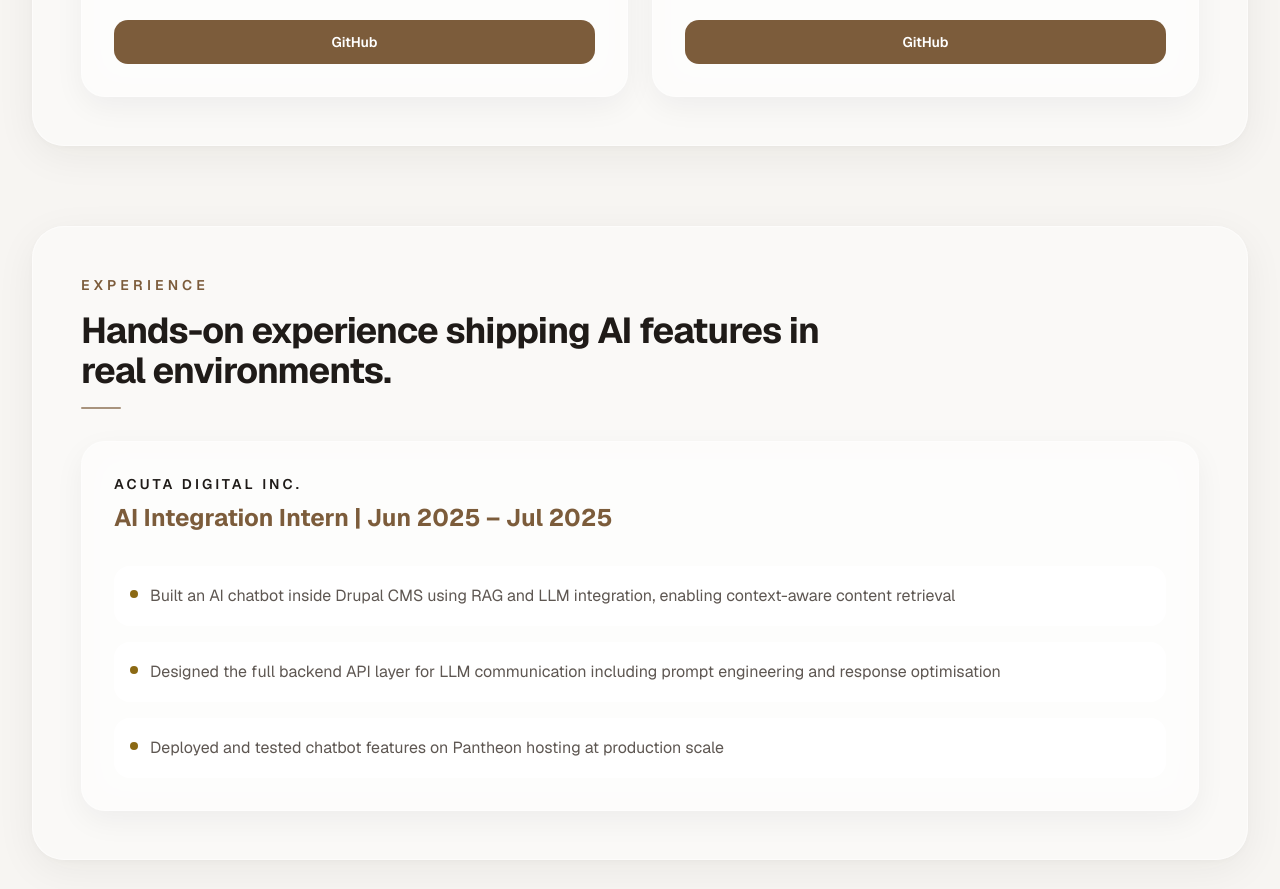
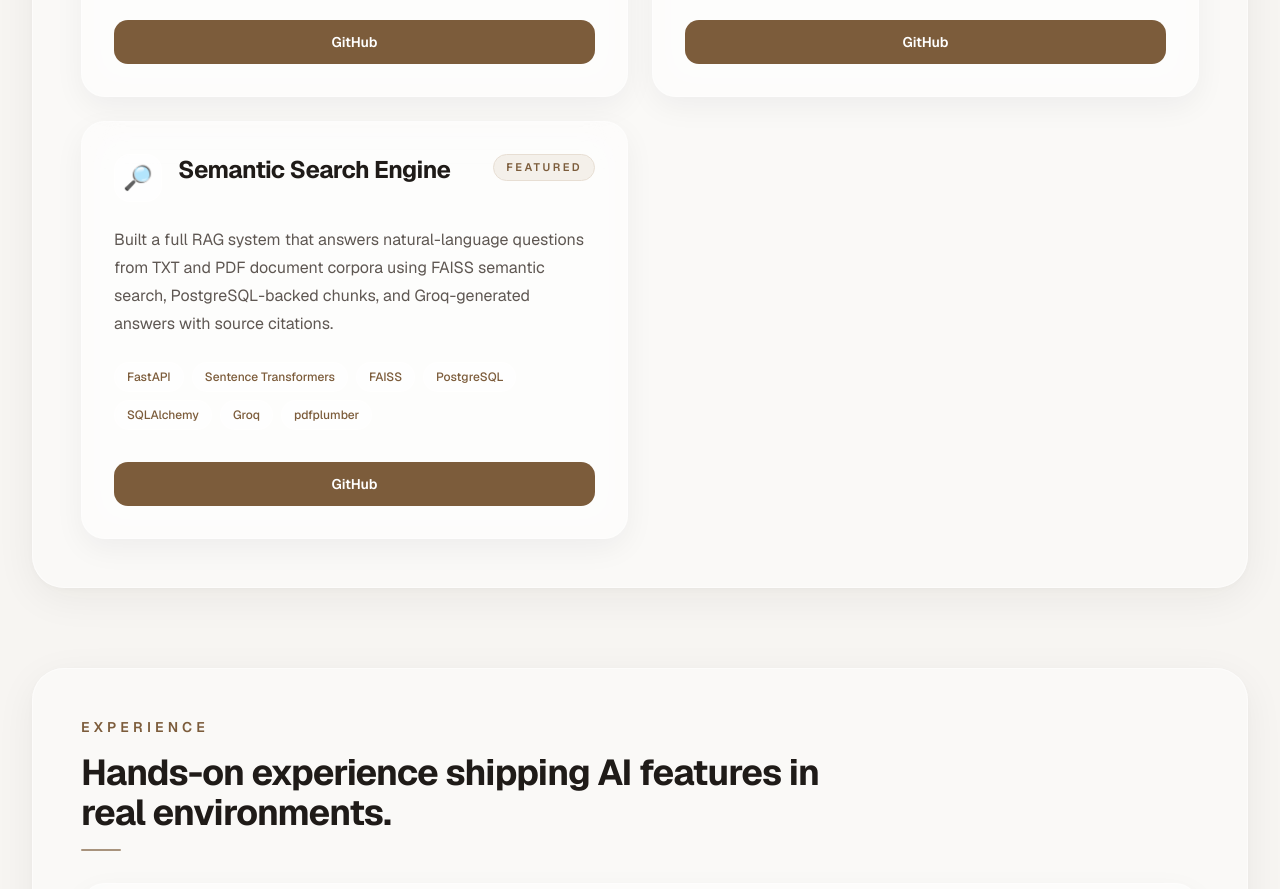
Before and after one commit to hrishitaa-n/my-portfolio, a Next.js app: page / in a window 1280 px wide. Shown: the part 3540-4429 px from the top of the page. Built offline with nearby package versions, Linux system fonts and the light colour scheme.

Commit message:
Add semantic search project

```diff
--- a/app/page.tsx
+++ b/app/page.tsx
@@ -143,6 +143,18 @@ const projects = [
     tech: ["Python", "scikit-learn", "EEG Signal Processing", "ML"],
     description:
       "Designing ML models to classify brain motor imagery signals from EEG data — applying signal preprocessing, feature extraction, and cross-validation to optimise classification accuracy.",
+  },
+  {
+    emoji: "🔎",
+    title: "Semantic Search Engine",
+    accent: "#7C5C3B",
+    badge: { label: "FEATURED", className: "rounded-full border border-[#E7DED3] bg-[#F4F0EA] px-3 py-1 text-[11px] font-semibold uppercase tracking-[0.22em] text-[#7C5C3B]" },
+    buttonClassName:
+      "w-full bg-[#7C5C3B] text-white hover:bg-[#5F452D] shadow-none",
+    githubUrl: "https://github.com/hrishitaa-n/Sematic_Search_Engine",
+    tech: ["FastAPI", "Sentence Transformers", "FAISS", "PostgreSQL", "SQLAlchemy", "Groq", "pdfplumber"],
+    description:
+      "Built a full RAG system that answers natural-language questions from TXT and PDF document corpora using FAISS semantic search, PostgreSQL-backed chunks, and Groq-generated answers with source citations.",
   },
 ];
 
```
